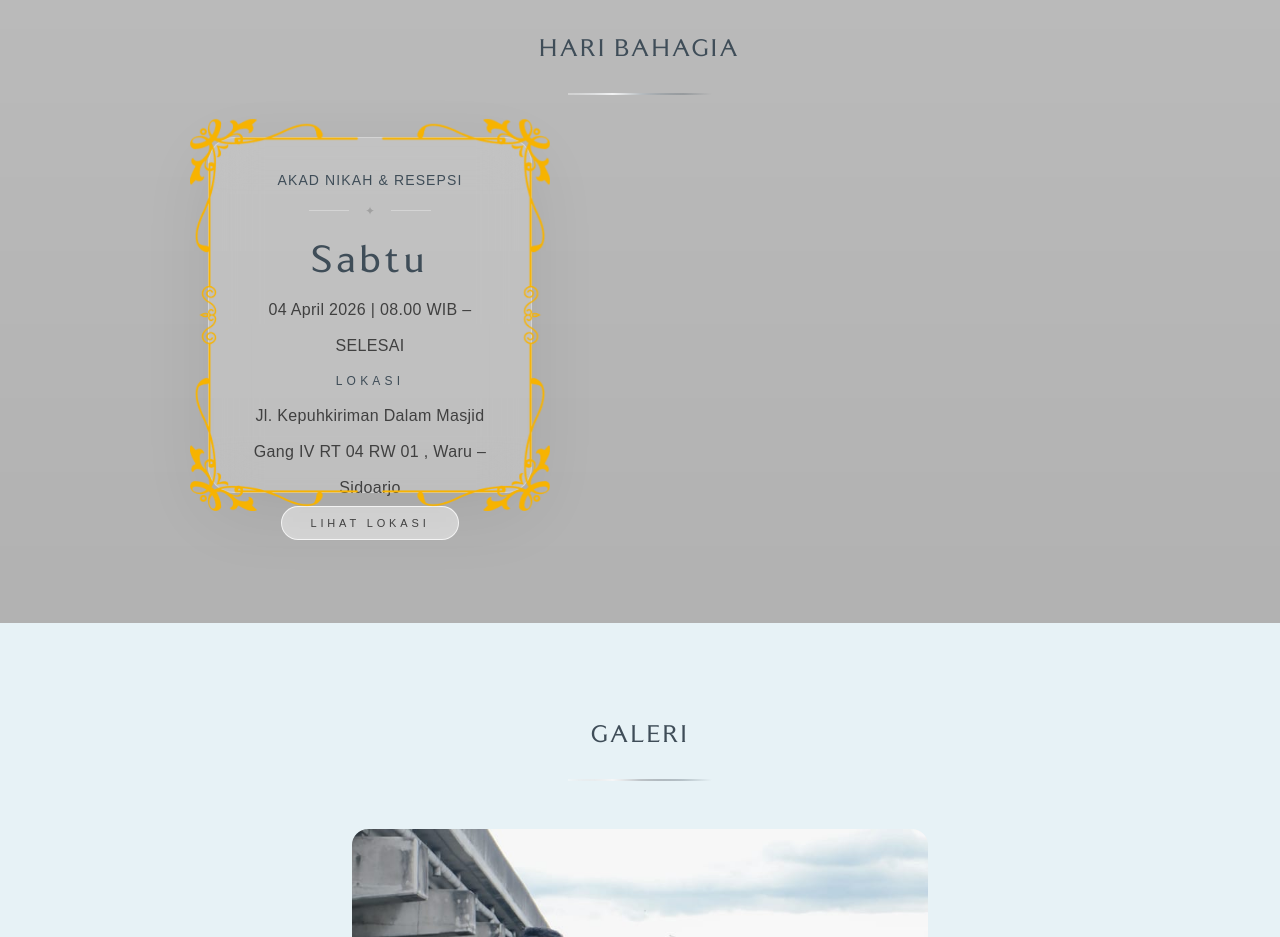
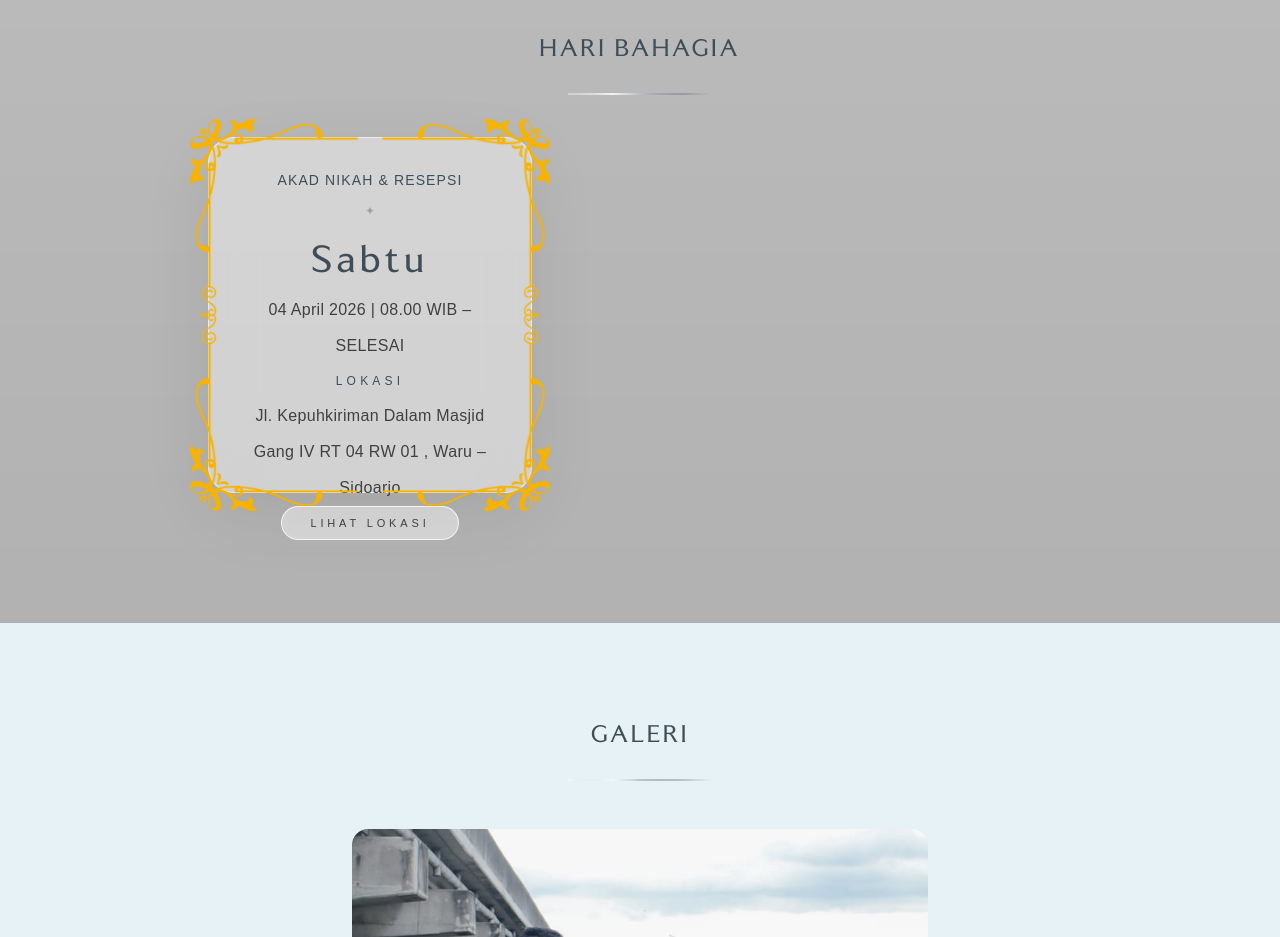
Before and after one commit to swakastudio/duajemari, a Next.js app: page /firoh-arofi/invitation in a window 1280 px wide. Shown: the part 3220-4157 px from the top of the page. Built offline with nearby package versions, Linux system fonts and the light colour scheme.

Commit message:
Update HariBahagia.tsx

```diff
--- a/app/(wedding)/firoh-arofi/components/HariBahagia.tsx
+++ b/app/(wedding)/firoh-arofi/components/HariBahagia.tsx
@@ -43,10 +43,10 @@ top-[18px]
 bottom-[18px]
 left-[18px]
 right-[18px]
-bg-white/15
+bg-white/40
 backdrop-blur-xl
 rounded-[26px]
-border border-white/30
+border border-white/55
 shadow-[0_20px_70px_rgba(0,0,0,0.08)]
 flex
 flex-col
```
